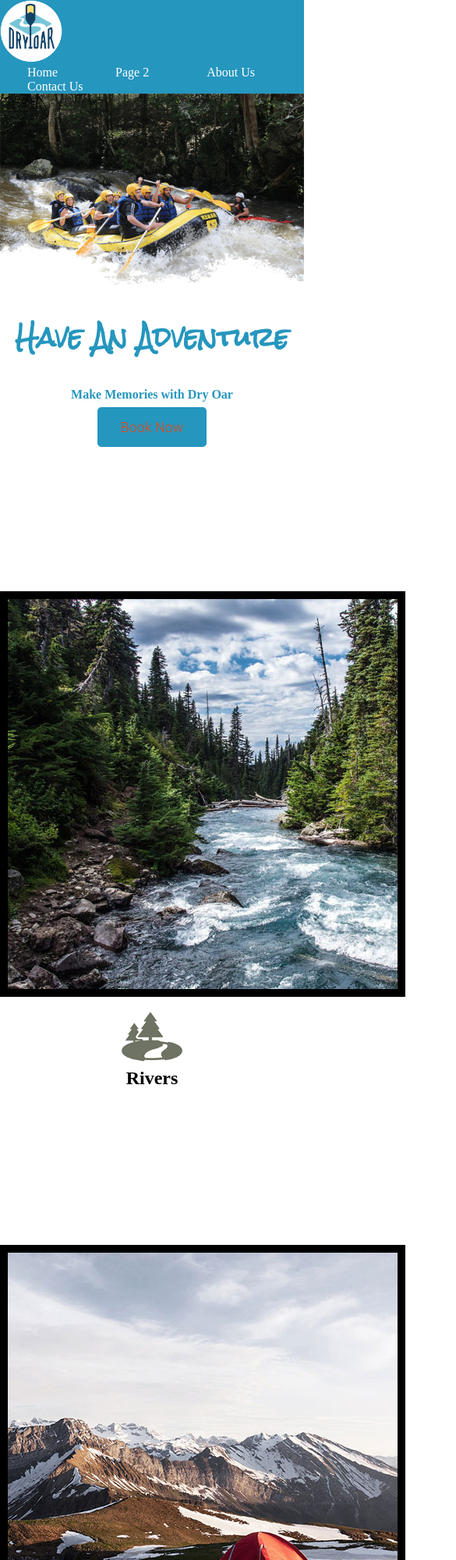
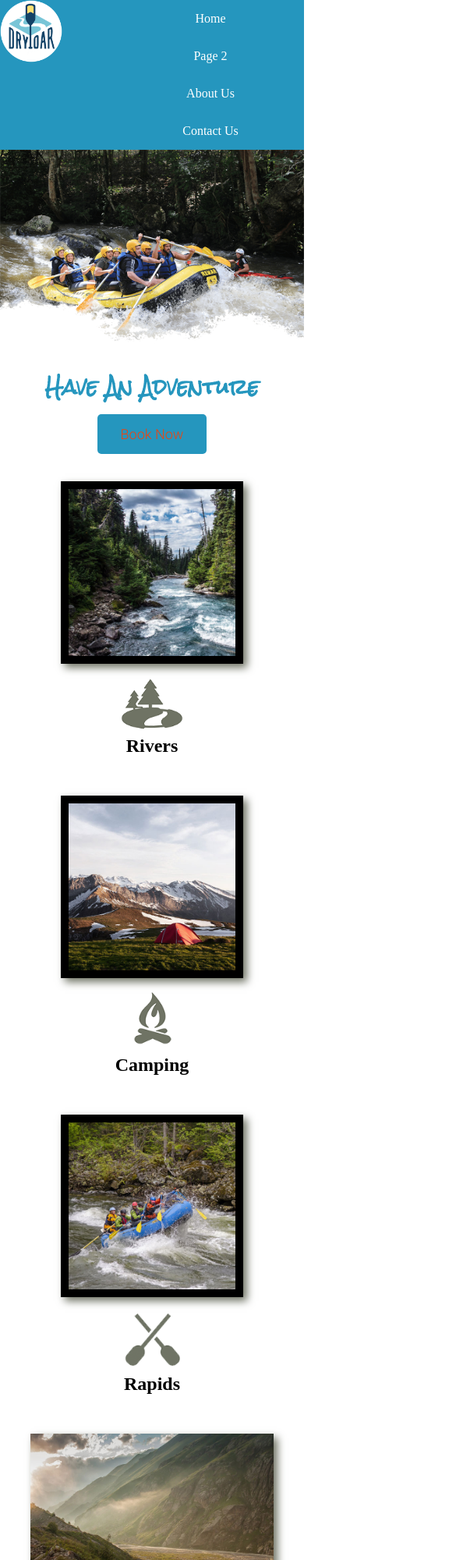
Before and after one commit to Njninja12/Web-Development, a plain HTML site: page wdd130/wwr/index.html in a window 390 px wide. Shown: the top 2000 px of the page at 78% size, 585 px wide, since content can reach past the window. Drawn offline with Linux system fonts and the light colour scheme.

Commit message:
finalized the home page

```diff
--- a/wdd130/wwr/index.html
+++ b/wdd130/wwr/index.html
@@ -10,8 +10,9 @@
 <body>
     <div id="content">
         <header>
-            <img class="logo" src="images/logo.png" alt="Dry Oar Logo">
-                <a href="index.html" id="logo_link"></a>
+                <a href="index.html" id="logo_link">
+                    <img class="logo" src="images/logo.png" alt="Dry Oar Logo">
+                </a>
             <nav>
                 <a href="index.html">Home</a>
                 <a href="#">Page 2</a>
@@ -40,7 +41,7 @@
                 <img class="card-img" src="images/rivers.jpg" alt="river in forest">
                 <img class="icon" src="images/river_icon.png" alt="river icon">
                 <h2>Rivers</h2>
-        </section>
+            </section>
             <section class="camping-card">
                 <img class="card-img" src="images/camping.jpg" alt="tent in mountains">
                 <img class="icon" src="images/fire_icon.png" alt="fire icon">
@@ -67,7 +68,7 @@
             <p><a href="contactus.html">Contact Us</a></p>
             <div class="social">
                 <a href="https://facebook.com" target="_blank">
-                <img src="images/facebook.png" alt="fb icon">
+                    <img src="images/facebook.png" alt="fb icon">
                 </a>
                 <a href="https://twitter.com" target="_blank">
                     <img src="images/twitter.png" alt="twitter icon">
--- a/wdd130/wwr/styles/style.css
+++ b/wdd130/wwr/styles/style.css
@@ -8,6 +8,10 @@ body {
     background-color: white;
     margin: 0;
     padding: 0;
+}
+nav {
+    display: flex;
+    justify-content: space-around;
 }
 nav a {
     color: white;
@@ -33,6 +37,8 @@ h4 {
 }
 header {
     background-color: #2596be;
+    display: grid;
+    grid-template-columns: 150px auto;
 }
 .book, .join {
     color: #eb4511;
@@ -48,11 +54,15 @@ header {
     color: #eb4511;
     background-color: #fbb13c;
 }
-.rivers-card, .camping-card, .rapids-card {
-    margin: 200px 0;
-}
 .card-img {
     border: 10px solid black;
+    width: 100%;
+    transition: transform .5s;
+    box-shadow: 5px 5px 10px #6f7364;
+}
+.card-img:hover {
+    opacity: .6;
+    transform: scale(1.1);
 }
 .icon{
     padding-top: 10px;
@@ -62,9 +72,29 @@ header {
 }
 #logo-link {
     padding-top: 5px;
+    justify-self: center;
+    align-self: center;
+}
+#hero {
+    display: grid;
+    grid-template-columns: 1fr 3fr 1fr;
+    margin-top: -100px;
+}
+#hero-box {
+    grid-column: 1/4;
+    grid-row: 1/3;
+    z-index: -1;
 }
 #hero-img {
     width: 100%;
+}
+#hero-msg {
+    grid-column: 2/3;
+    grid-row: 1/2;
+    margin-top: 100px;
+}
+#hero-msg h4 {
+    color: white;
 }
 #hero-msg h1, #hero-msg h4 {
     text-align: center;
@@ -72,6 +102,35 @@ header {
 }
 .button-box {
     text-align: center;
+}
+.home-grid {
+    display: grid;
+    grid-template-columns: 1fr 1fr 1fr 1fr 1fr 1fr 1fr 1fr 1fr 1fr;
+}
+.rivers-card {
+    grid-column: 2/4;
+    grid-row: 2/3;
+    margin: 200px 0;
+}
+.camping-card {
+    grid-column: 5/7;
+    grid-row: 2/3;
+    margin: 200px 0;
+}
+.rapids-card {
+    grid-column: 8/10;
+    grid-row: 2/3;
+    margin: 200px 0;
+}
+#background {
+    grid-column: 1/11;
+    grid-row: 4/9;
+}
+.mountains {
+    grid-column: 2/7;
+    grid-row: 5/8;
+    width: 100%;
+    box-shadow: 5px 5px 10px #6f7364;
 }
 main section {
     text-align: center;
@@ -87,6 +146,9 @@ main section img {
     background-color: #2596be;
     line-height: 1.5em;
     padding: 35px;
+    grid-column: 6/10;
+    grid-row: 6/7;
+    box-shadow: 5px 5px 10px #6f7364;
 }
 .msg h2{
     color: white;
@@ -101,6 +163,9 @@ footer {
     background-color: #eb4511;
     padding: 25px 50px;
     margin-top: 200px;
+    display: flex;
+    justify-content: space-around;
+    align-items: center;
 }
 footer .social img {
     padding-top: 15px;
@@ -118,3 +183,44 @@ footer p {
 footer p a:hover {
     text-decoration: underline;
 }
+@media screen and (max-width: 900px) {
+    #hero, .home-grid {
+        display: block;
+        height: auto;
+    }
+    nav, footer {
+        flex-direction: column;
+    }
+    nav a {
+        display: block;
+        padding: 15px;
+    }
+    #hero {
+        margin-top: 0;
+    }
+    #hero-msg {
+        margin-top: 0;
+    }
+    #hero-msg h4 {
+        display: none;
+    }
+    .home-title {
+        font-size: 25px;
+        color: #6f7364;
+    }
+    .rivers-card, .camping-card, .rapids-card {
+        margin: 50px auto;
+        width: 60%;
+    }
+    #background {
+        display: none;
+    }
+    .mountains, .msg {
+        width: 80%;
+        display: block;
+        margin: 0 auto;
+    }
+    footer {
+        margin-top: 25px;
+    }
+}
```
